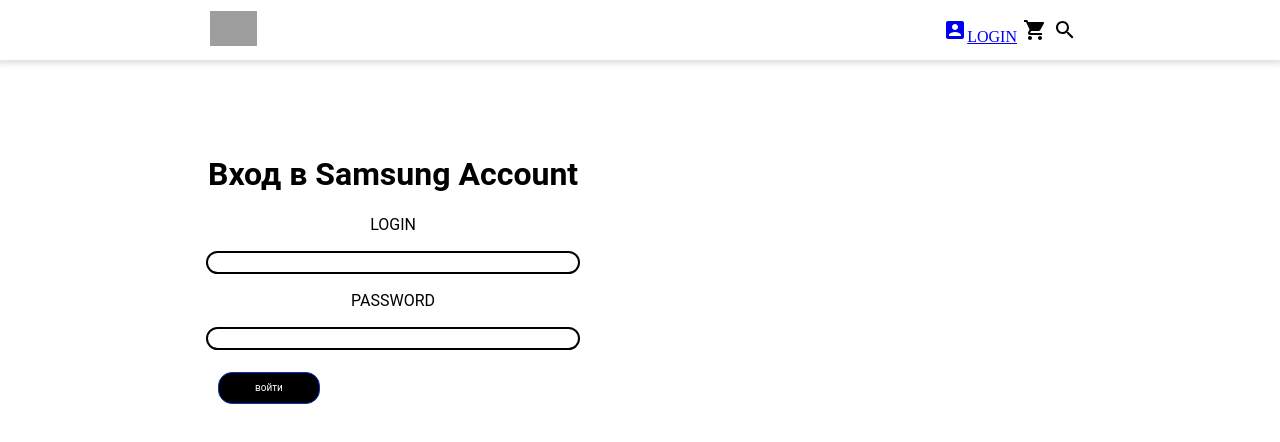
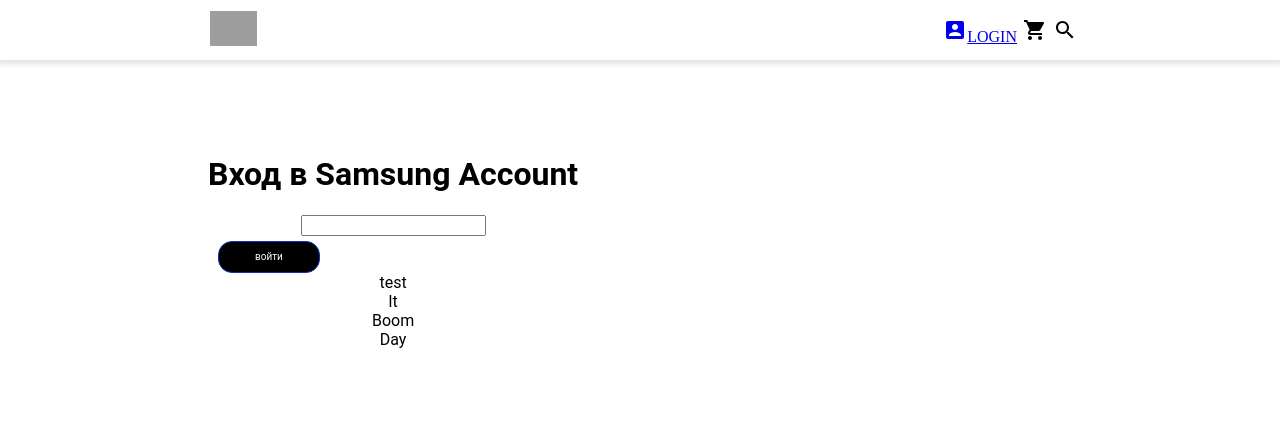
Before and after one commit to andres-boltdasarini/excel, a React app: page /account in a window 1280 px wide. Shown: the top 442 px of the page. Built offline with nearby package versions, Linux system fonts and the light colour scheme; no server answers; grey boxes are pictures that could not be loaded; the HTML template or start-up script is replaced by a standard one.

Commit message:
input and post

```diff
--- a/src/components/Account.js
+++ b/src/components/Account.js
@@ -2,34 +2,60 @@
 import '../scss/about.scss'
 
 
-const Account = () => {
+class Account extends React.Component {
+    state = {
+        posts: [
+            {id: 1, message: 'test'},
+            {id: 2, message: 'It',},
+            {id: 3, message: 'Boom'},
+            {id: 4, message: 'Day'},
+        ],
+        newPostText: ''
+    };
+    addPostAction = (text) => {
+        let newPost = {
+            id: 5,
+            message: this.state.newPostText
+        }
+        this.setState({
+            posts: [...this.state.posts, newPost],
+            newPostText: text
+        })
+    }
+    updateNewPost = (text) => {
+        this.setState({
+            newPostText: text
+        })
+    }
+
+    render() {
+
+        let postsElements =
+            this.state.posts.map(p => <div>{p.message}</div>)
+        let newPostElement = React.createRef();
+
+        let onAddPost = () => {
+            let text = newPostElement.current.value;
+            this.addPostAction(text);
+        }
+        let onPostChange = () => {
+            let text = newPostElement.current.value;
+            this.updateNewPost(text);
+        }
+
         return (
             <div className='body'>
                 <h1>Вход в Samsung Account</h1>
+                <input
+                     onChange={onPostChange} ref={newPostElement}
+                     value={this.state.newPostText}>
+                </input >
+                <div className="buy" onClick={onAddPost}>войти</div>
                 <div>
-                LOGIN
+                    {postsElements}
                 </div>
-            <div>
-                <br/>
-            </div>
-            <div className='insert' contentEditable=''>
-            </div>
-            <div>
-                <br/>
-                PASSWORD
-            </div>
-            <div>
-                <br/>
-            </div>
-            <div className='insert' contentEditable=''>
-            </div>
-            <br/>
-            <div className="buy">
-                войти
-            </div>
-            <br/>
             </div>
         )
     }
-
+}
 export default Account
```
Lines whose indentation alone changed are shown as unchanged.
